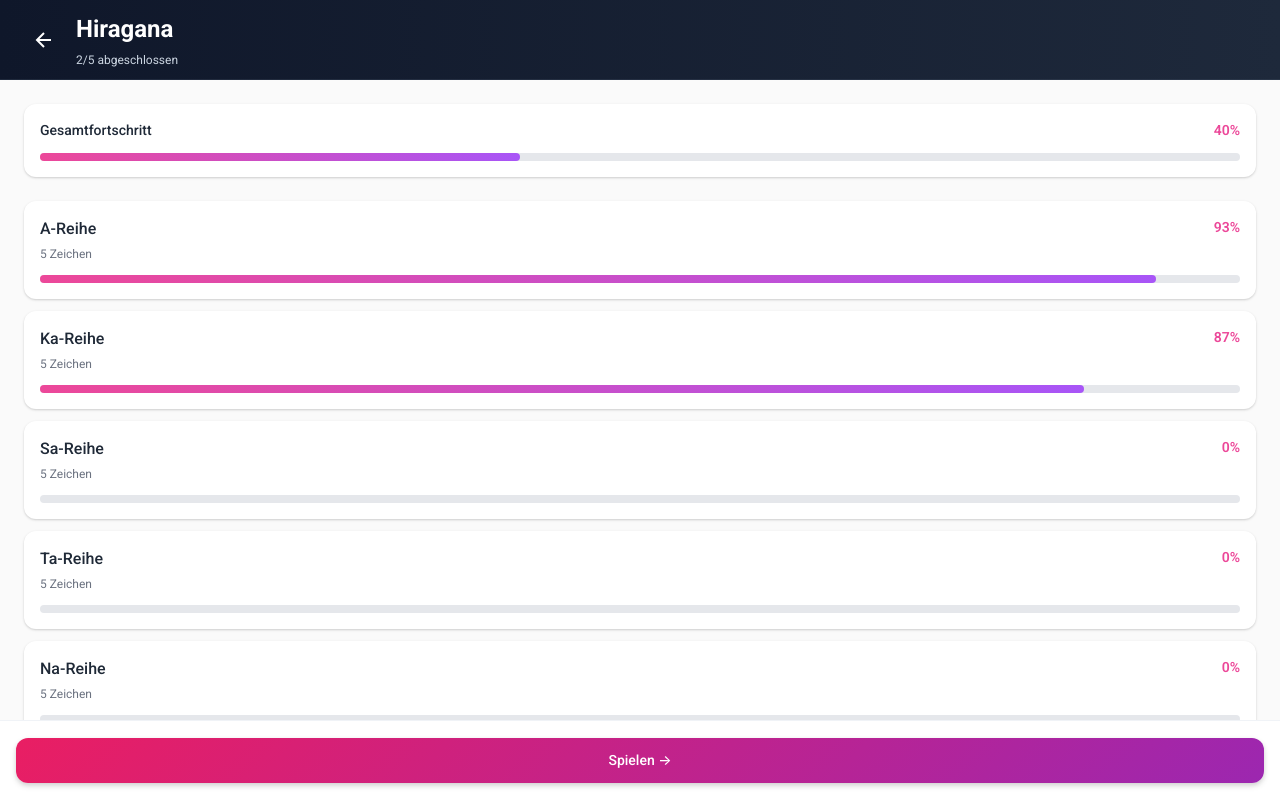
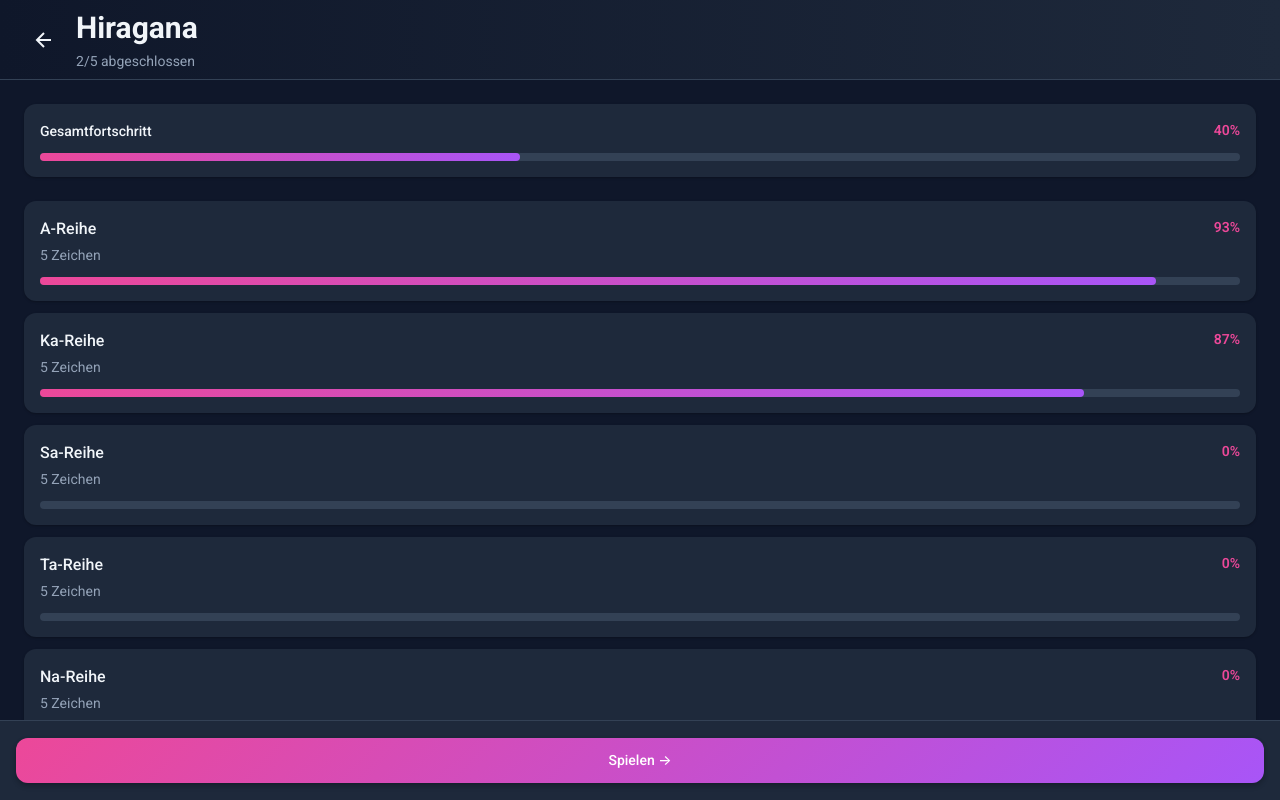
Before and after one commit to MichalSy/japanese-cards, a React (Vite) app: page /japanese-cards/content/1 in a window 1280 px wide. Built offline with nearby package versions, Linux system fonts and the light colour scheme.

Commit message:
Refactor: Implement global CSS variables system for dark theme with reusable classes

```diff
--- a/src/components/Layout.jsx
+++ b/src/components/Layout.jsx
@@ -3,10 +3,10 @@ export function AppLayout({ children }) {
     <div style={{
       position: 'fixed',
       inset: 0,
-      backgroundColor: '#fafafa',
+      backgroundColor: 'var(--color-bg-primary)',
       display: 'flex',
       flexDirection: 'column',
-      fontFamily: 'Roboto, -apple-system, BlinkMacSystemFont, sans-serif'
+      fontFamily: 'var(--font-family)'
     }}>
       {children}
     </div>
@@ -15,26 +15,17 @@ export function AppLayout({ children }) {
 
 export function AppHeader({ children, onBack }) {
   return (
-    <div style={{
-      height: '80px',
-      background: 'linear-gradient(to right, #0f172a, #1e293b)',
-      display: 'flex',
-      alignItems: 'center',
-      paddingLeft: '24px',
-      paddingRight: '24px',
-      gap: '12px',
-      borderBottom: '1px solid rgba(71, 85, 105, 0.3)'
-    }}>
+    <div className="header">
       {onBack && (
         <button
           onClick={onBack}
           style={{
-            padding: '8px',
+            padding: 'var(--spacing-2)',
             backgroundColor: 'transparent',
             border: 'none',
             borderRadius: '50%',
             cursor: 'pointer',
-            color: 'white',
+            color: 'var(--color-text-primary)',
             display: 'flex',
             alignItems: 'center',
             justifyContent: 'center',
@@ -55,14 +46,7 @@ export function AppHeader({ children, onBack }) {
 
 export function AppContent({ children }) {
   return (
-    <div style={{
-      flex: 1,
-      overflowY: 'auto',
-      paddingLeft: '24px',
-      paddingRight: '24px',
-      paddingTop: '24px',
-      paddingBottom: '24px'
-    }}>
+    <div className="content">
       {children}
     </div>
   )
@@ -70,15 +54,7 @@ export function AppContent({ children }) {
 
 export function AppFooter({ children }) {
   return (
-    <div style={{
-      height: '80px',
-      backgroundColor: '#ffffff',
-      borderTop: '1px solid rgba(226, 232, 240, 0.5)',
-      display: 'flex',
-      alignItems: 'center',
-      paddingLeft: '16px',
-      paddingRight: '16px'
-    }}>
+    <div className="footer">
       {children}
     </div>
   )
@@ -88,16 +64,10 @@ export function Card({ children, interactive, onClick }) {
   return (
     <div
       onClick={onClick}
+      className={`card ${interactive ? 'card-interactive' : ''}`}
       style={{
-        backgroundColor: '#ffffff',
-        borderRadius: '12px',
-        padding: '16px',
-        boxShadow: '0 1px 2px rgba(0, 0, 0, 0.08), 0 1px 3px rgba(0, 0, 0, 0.12)',
-        transition: 'all 0.2s ease',
         cursor: interactive ? 'pointer' : 'default'
       }}
-      onMouseEnter={(e) => interactive && (e.currentTarget.style.boxShadow = '0 2px 4px rgba(0, 0, 0, 0.08), 0 3px 6px rgba(0, 0, 0, 0.12)')}
-      onMouseLeave={(e) => interactive && (e.currentTarget.style.boxShadow = '0 1px 2px rgba(0, 0, 0, 0.08), 0 1px 3px rgba(0, 0, 0, 0.12)')}
       onMouseDown={(e) => interactive && (e.currentTarget.style.transform = 'scale(0.98)')}
       onMouseUp={(e) => interactive && (e.currentTarget.style.transform = 'scale(1)')}
     >
@@ -106,31 +76,14 @@ export function Card({ children, interactive, onClick }) {
   )
 }
 
-export function Button({ children, variant = 'filled', onClick, className = '' }) {
-  const baseStyle = {
-    padding: '12px 24px',
-    borderRadius: '12px',
-    fontWeight: 500,
-    fontSize: '14px',
-    transition: 'all 0.2s ease',
-    border: 'none',
-    cursor: 'pointer',
-    width: '100%'
-  }
-
-  const filledStyle = {
-    ...baseStyle,
-    background: 'linear-gradient(135deg, #e91e63, #9c27b0)',
-    color: 'white',
-    boxShadow: '0 2px 4px rgba(0, 0, 0, 0.08), 0 3px 6px rgba(0, 0, 0, 0.12)'
-  }
-
+export function Button({ children, variant = 'filled', onClick }) {
   return (
     <button
       onClick={onClick}
-      style={variant === 'filled' ? filledStyle : baseStyle}
-      onMouseDown={(e) => e.currentTarget.style.transform = 'scale(0.96)'}
-      onMouseUp={(e) => e.currentTarget.style.transform = 'scale(1)'}
+      className={`button button-${variant}`}
+      style={{
+        width: '100%'
+      }}
     >
       {children}
     </button>
--- a/src/index.css
+++ b/src/index.css
@@ -1,20 +1,26 @@
 @import "tailwindcss";
 
 :root {
-  /* Material Design 3 Color System */
-  --md-primary: #e91e63;
-  --md-primary-light: #f48fb1;
-  --md-primary-dark: #c2185b;
-  --md-secondary: #9c27b0;
-  --md-secondary-light: #ba68c8;
-  --md-secondary-dark: #7b1fa2;
+  /* Colors - Dark Theme */
+  --color-primary: #ec4899;
+  --color-primary-light: #f472b6;
+  --color-primary-dark: #be185d;
+  --color-secondary: #a855f7;
+  --color-secondary-light: #c084fc;
+  --color-secondary-dark: #7c3aed;
 
-  /* Surface Colors */
-  --md-surface: #ffffff;
-  --md-surface-variant: #f5f5f5;
-  --md-background: #fafafa;
-  --md-on-surface: #1f1f1f;
-  --md-on-surface-variant: #757575;
+  /* Surface Colors - Dark Theme */
+  --color-bg-primary: #0f172a;
+  --color-bg-secondary: #1e293b;
+  --color-bg-tertiary: #334155;
+  --color-surface: #1e293b;
+  --color-surface-light: #334155;
+  --color-surface-dark: #0f172a;
+
+  /* Text Colors */
+  --color-text-primary: #f1f5f9;
+  --color-text-secondary: #cbd5e1;
+  --color-text-tertiary: #94a3b8;
 
   /* Spacing Scale (4px baseline grid) */
   --spacing-1: 4px;
@@ -26,18 +32,18 @@
   --spacing-8: 32px;
 
   /* Border Radius */
-  --radius-sm: 8px;
-  --radius-md: 12px;
-  --radius-lg: 16px;
-  --radius-xl: 20px;
+  --radius-sm: 6px;
+  --radius-md: 8px;
+  --radius-lg: 12px;
+  --radius-xl: 16px;
 
-  /* Elevation (Shadows) */
-  --elevation-1: 0 1px 2px rgba(0, 0, 0, 0.08), 0 1px 3px rgba(0, 0, 0, 0.12);
-  --elevation-2: 0 2px 4px rgba(0, 0, 0, 0.08), 0 3px 6px rgba(0, 0, 0, 0.12);
-  --elevation-3: 0 4px 8px rgba(0, 0, 0, 0.08), 0 6px 12px rgba(0, 0, 0, 0.12);
+  /* Shadows */
+  --shadow-sm: 0 1px 2px rgba(0, 0, 0, 0.16), 0 1px 3px rgba(0, 0, 0, 0.12);
+  --shadow-md: 0 2px 4px rgba(0, 0, 0, 0.16), 0 3px 6px rgba(0, 0, 0, 0.12);
+  --shadow-lg: 0 4px 8px rgba(0, 0, 0, 0.16), 0 6px 12px rgba(0, 0, 0, 0.12);
 
   /* Typography */
-  --font-family: "Roboto", -apple-system, BlinkMacSystemFont, sans-serif;
+  --font-family: 'Roboto', -apple-system, BlinkMacSystemFont, sans-serif;
 }
 
 * {
@@ -46,9 +52,12 @@
   box-sizing: border-box;
 }
 
+html, body, #root {
+  height: 100vh;
+  overflow: hidden;
+}
+
 html {
-  overflow: hidden;
-  height: 100vh;
   font-family: var(--font-family);
 }
 
@@ -56,59 +65,11 @@ body {
   font-family: var(--font-family);
   -webkit-font-smoothing: antialiased;
   -moz-osx-font-smoothing: grayscale;
-  overflow: hidden;
-  height: 100vh;
-  background-color: var(--md-background);
-  color: var(--md-on-surface);
+  background-color: var(--color-bg-primary);
+  color: var(--color-text-primary);
 }
 
-#root {
-  height: 100vh;
-  overflow: hidden;
-}
-
-/* Material Design Card Component */
-.md-card {
-  background-color: var(--md-surface);
-  border-radius: var(--radius-lg);
-  padding: var(--spacing-4);
-  box-shadow: var(--elevation-1);
-  transition: box-shadow 0.2s ease, transform 0.2s ease;
-}
-
-.md-card:hover {
-  box-shadow: var(--elevation-2);
-}
-
-.md-card-interactive {
-  cursor: pointer;
-}
-
-.md-card-interactive:active {
-  transform: scale(0.98);
-}
-
-/* Material Design Button */
-.md-button {
-  padding: var(--spacing-3) var(--spacing-6);
-  border-radius: var(--radius-lg);
-  font-weight: 500;
-  font-size: 14px;
-  transition: all 0.2s ease;
-}
-
-.md-button-filled {
-  background: linear-gradient(135deg, var(--md-primary), var(--md-secondary));
-  color: white;
-  box-shadow: var(--elevation-2);
-}
-
-.md-button-filled:active {
-  transform: scale(0.96);
-  box-shadow: var(--elevation-1);
-}
-
-/* Material Design Scrollbar */
+/* Global Scrollbar */
 ::-webkit-scrollbar {
   width: 8px;
 }
@@ -118,10 +79,174 @@ body {
 }
 
 ::-webkit-scrollbar-thumb {
-  background: rgba(0, 0, 0, 0.12);
+  background: var(--color-surface-light);
   border-radius: 4px;
 }
 
 ::-webkit-scrollbar-thumb:hover {
-  background: rgba(0, 0, 0, 0.2);
+  background: var(--color-text-tertiary);
 }
+
+/* Card Component */
+.card {
+  background-color: var(--color-surface);
+  border-radius: var(--radius-lg);
+  padding: var(--spacing-4);
+  box-shadow: var(--shadow-sm);
+  transition: all 0.2s ease;
+}
+
+.card:hover {
+  box-shadow: var(--shadow-md);
+}
+
+.card-interactive {
+  cursor: pointer;
+}
+
+.card-interactive:active {
+  transform: scale(0.98);
+}
+
+/* Button Component */
+.button {
+  padding: var(--spacing-3) var(--spacing-6);
+  border-radius: var(--radius-lg);
+  font-weight: 500;
+  font-size: 14px;
+  transition: all 0.2s ease;
+  border: none;
+  cursor: pointer;
+  font-family: var(--font-family);
+}
+
+.button-filled {
+  background: linear-gradient(135deg, var(--color-primary), var(--color-secondary));
+  color: white;
+  box-shadow: var(--shadow-md);
+}
+
+.button-filled:active {
+  transform: scale(0.96);
+  box-shadow: var(--shadow-sm);
+}
+
+.button-outlined {
+  background: transparent;
+  border: 1px solid var(--color-surface-light);
+  color: var(--color-text-primary);
+}
+
+/* Header */
+.header {
+  height: 80px;
+  background: linear-gradient(to right, var(--color-bg-primary), var(--color-bg-secondary));
+  border-bottom: 1px solid var(--color-surface-light);
+  display: flex;
+  align-items: center;
+  padding: 0 var(--spacing-6);
+  gap: var(--spacing-3);
+}
+
+/* Content */
+.content {
+  flex: 1;
+  overflow-y: auto;
+  padding: var(--spacing-6);
+}
+
+/* Footer */
+.footer {
+  height: 80px;
+  background-color: var(--color-surface);
+  border-top: 1px solid var(--color-surface-light);
+  display: flex;
+  align-items: center;
+  padding: 0 var(--spacing-4);
+}
+
+/* Grid */
+.grid-1 {
+  display: grid;
+  grid-template-columns: 1fr;
+  gap: var(--spacing-3);
+}
+
+.grid-2 {
+  display: grid;
+  grid-template-columns: 1fr 1fr;
+  gap: var(--spacing-3);
+}
+
+/* Spacing Helpers */
+.space-y-6 {
+  display: flex;
+  flex-direction: column;
+  gap: var(--spacing-6);
+}
+
+.space-y-3 {
+  display: flex;
+  flex-direction: column;
+  gap: var(--spacing-3);
+}
+
+.space-x-3 {
+  display: flex;
+  gap: var(--spacing-3);
+}
+
+/* Text Sizes */
+.text-sm {
+  font-size: 14px;
+}
+
+.text-base {
+  font-size: 16px;
+}
+
+.text-lg {
+  font-size: 20px;
+}
+
+.text-xl {
+  font-size: 24px;
+}
+
+.text-2xl {
+  font-size: 30px;
+}
+
+.text-3xl {
+  font-size: 48px;
+}
+
+/* Text Weights */
+.font-medium {
+  font-weight: 500;
+}
+
+.font-semibold {
+  font-weight: 600;
+}
+
+.font-bold {
+  font-weight: 700;
+}
+
+/* Text Colors */
+.text-primary {
+  color: var(--color-text-primary);
+}
+
+.text-secondary {
+  color: var(--color-text-secondary);
+}
+
+.text-tertiary {
+  color: var(--color-text-tertiary);
+}
+
+.text-accent {
+  color: var(--color-primary);
+}
--- a/src/pages/ContentTypeView.jsx
+++ b/src/pages/ContentTypeView.jsx
@@ -16,26 +16,6 @@ export default function ContentTypeView() {
         { id: 'na', name: 'Na-Reihe', count: 5, progress: 0 },
       ],
     },
-    katakana: {
-      name: 'Katakana',
-      groups: [
-        { id: 'a', name: 'A-Reihe', count: 5, progress: 0 },
-        { id: 'ka', name: 'Ka-Reihe', count: 5, progress: 0 },
-      ],
-    },
-    words: {
-      name: 'Wörter',
-      groups: [
-        { id: 'animals', name: 'Tiere', count: 8, progress: 0 },
-        { id: 'food', name: 'Essen', count: 12, progress: 0 },
-      ],
-    },
-    sentences: {
-      name: 'Sätze',
-      groups: [
-        { id: 'greetings', name: 'Grüße', count: 6, progress: 0 },
-      ],
-    },
   }
 
   const data = contentData[contentType] || contentData.hiragana
@@ -46,58 +26,38 @@ export default function ContentTypeView() {
     <AppLayout>
       <AppHeader onBack={() => navigate('/')}>
         <div>
-          <h1 style={{ fontSize: '24px', fontWeight: 'bold', color: 'white', margin: 0 }}>{data.name}</h1>
-          <p style={{ fontSize: '12px', color: '#cbd5e1', margin: '4px 0 0 0' }}>{completedCount}/{totalCount} abgeschlossen</p>
+          <h1 className="text-2xl font-bold" style={{ color: 'var(--color-text-primary)', margin: 0 }}>{data.name}</h1>
+          <p className="text-sm" style={{ color: 'var(--color-text-tertiary)', margin: 'var(--spacing-1) 0 0 0' }}>{completedCount}/{totalCount} abgeschlossen</p>
         </div>
       </AppHeader>
 
       <AppContent>
-        <div style={{ display: 'flex', flexDirection: 'column', gap: '24px' }}>
+        <div className="space-y-6">
           <Card>
-            <div style={{ display: 'flex', flexDirection: 'column', gap: '12px' }}>
+            <div style={{ display: 'flex', flexDirection: 'column', gap: 'var(--spacing-3)' }}>
               <div style={{ display: 'flex', justifyContent: 'space-between', alignItems: 'center' }}>
-                <span style={{ fontSize: '14px', fontWeight: '500', color: '#1f2937' }}>Gesamtfortschritt</span>
-                <span style={{ fontSize: '14px', fontWeight: '600', color: '#ec4899' }}>{Math.round((completedCount / totalCount) * 100)}%</span>
+                <span className="text-sm font-medium text-primary">Gesamtfortschritt</span>
+                <span style={{ fontSize: '14px', fontWeight: '600', color: 'var(--color-primary)' }}>{Math.round((completedCount / totalCount) * 100)}%</span>
               </div>
-              <div style={{ width: '100%', backgroundColor: '#e5e7eb', borderRadius: '9999px', height: '8px' }}>
-                <div
-                  style={{
-                    background: 'linear-gradient(to right, #ec4899, #a855f7)',
-                    height: '8px',
-                    borderRadius: '9999px',
-                    transition: 'width 0.3s ease',
-                    width: `${(completedCount / totalCount) * 100}%`
-                  }}
-                ></div>
+              <div style={{ width: '100%', backgroundColor: 'var(--color-surface-light)', borderRadius: '9999px', height: '8px' }}>
+                <div style={{ background: `linear-gradient(to right, var(--color-primary), var(--color-secondary))`, height: '8px', borderRadius: '9999px', transition: 'width 0.3s ease', width: `${(completedCount / totalCount) * 100}%` }}></div>
               </div>
             </div>
           </Card>
 
-          <div style={{ display: 'grid', gridTemplateColumns: '1fr', gap: '12px' }}>
+          <div className="grid-1">
             {data.groups.map((group) => (
-              <Card
-                key={group.id}
-                interactive
-                onClick={() => navigate(`/content/${contentType}/${group.id}`)}
-              >
-                <div style={{ display: 'flex', flexDirection: 'column', gap: '12px' }}>
+              <Card key={group.id} interactive onClick={() => navigate(`/content/${contentType}/${group.id}`)}>
+                <div style={{ display: 'flex', flexDirection: 'column', gap: 'var(--spacing-3)' }}>
                   <div style={{ display: 'flex', justifyContent: 'space-between', alignItems: 'flex-start' }}>
                     <div>
-                      <h3 style={{ fontWeight: '500', color: '#1f2937', fontSize: '16px', margin: 0 }}>{group.name}</h3>
-                      <p style={{ fontSize: '12px', color: '#6b7280', margin: '4px 0 0 0' }}>{group.count} Zeichen</p>
+                      <h3 className="text-base font-medium" style={{ color: 'var(--color-text-primary)', margin: 0 }}>{group.name}</h3>
+                      <p className="text-sm text-tertiary" style={{ margin: 'var(--spacing-1) 0 0 0' }}>{group.count} Zeichen</p>
                     </div>
-                    <span style={{ fontSize: '14px', fontWeight: '600', color: '#ec4899' }}>{group.progress}%</span>
+                    <span style={{ fontSize: '14px', fontWeight: '600', color: 'var(--color-primary)' }}>{group.progress}%</span>
                   </div>
-                  <div style={{ width: '100%', backgroundColor: '#e5e7eb', borderRadius: '9999px', height: '8px' }}>
-                    <div
-                      style={{
-                        background: 'linear-gradient(to right, #ec4899, #a855f7)',
-                        height: '8px',
-                        borderRadius: '9999px',
-                        transition: 'width 0.3s ease',
-                        width: `${group.progress}%`
-                      }}
-                    ></div>
+                  <div style={{ width: '100%', backgroundColor: 'var(--color-surface-light)', borderRadius: '9999px', height: '8px' }}>
+                    <div style={{ background: `linear-gradient(to right, var(--color-primary), var(--color-secondary))`, height: '8px', borderRadius: '9999px', transition: 'width 0.3s ease', width: `${group.progress}%` }}></div>
                   </div>
                 </div>
               </Card>
```
Also changed, not shown: src/pages/GameModeSelector.jsx (+19 -26 lines), src/pages/GameScreen.jsx (+8 -33 lines), src/pages/MainMenu.jsx (+39 -43 lines).
